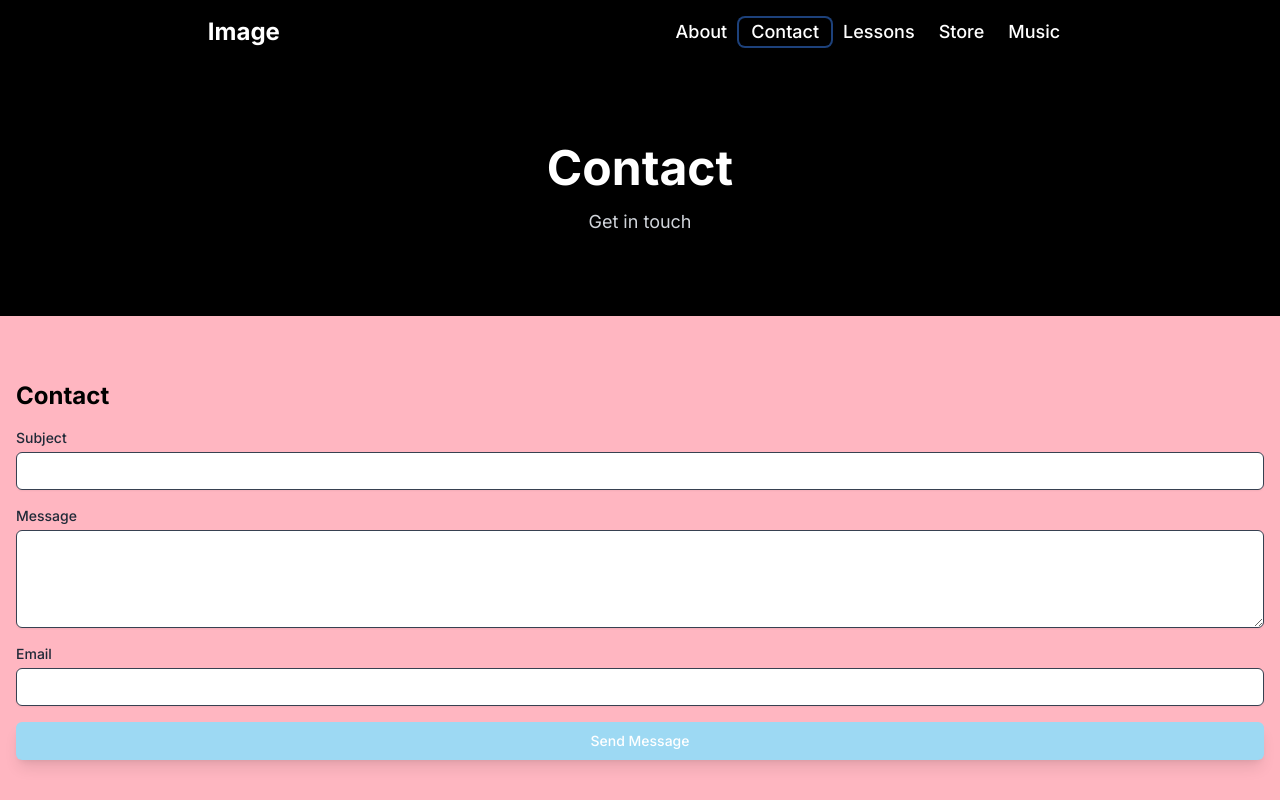
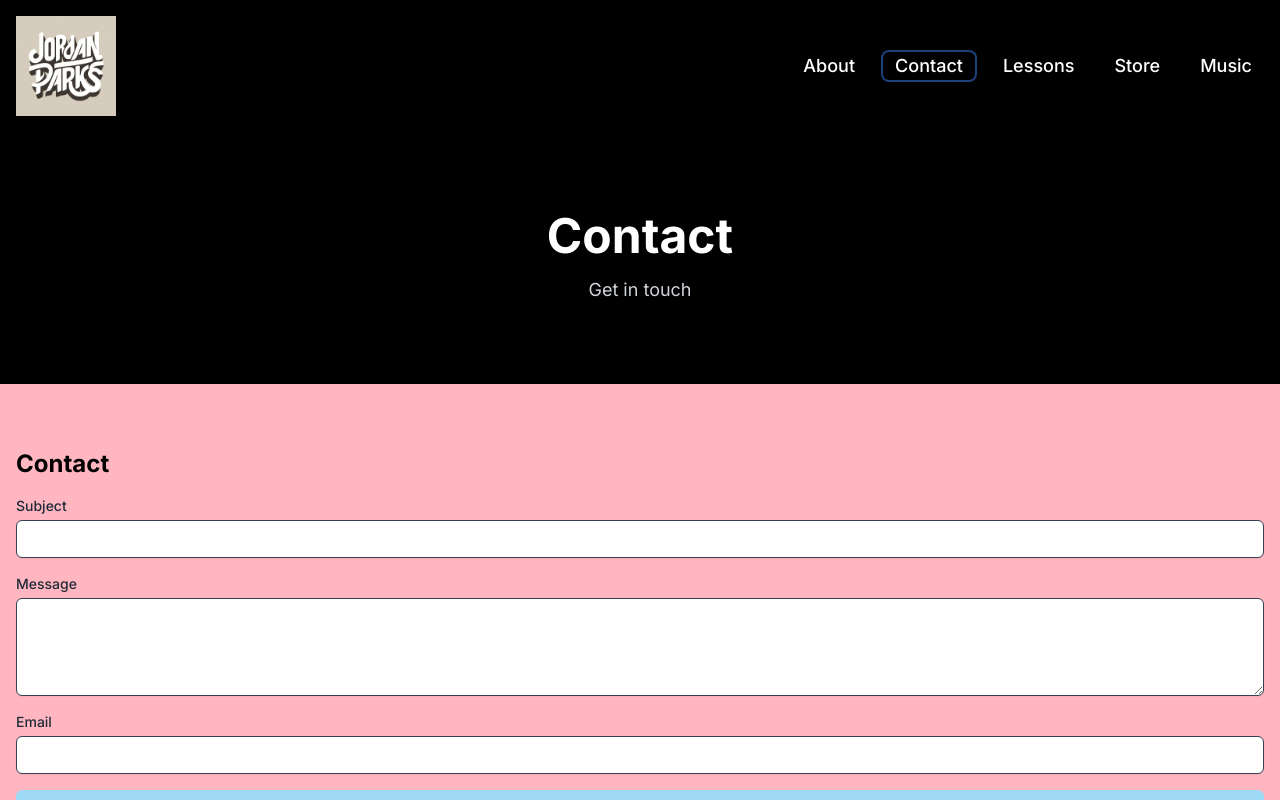
Before and after one commit to chiltom/jordanparks-site, a Next.js app: page /contact in a window 1280 px wide. Built offline with nearby package versions, Linux system fonts and the light colour scheme.

Commit message:
updated navbar with toggle

```diff
--- a/app/ui/navigation/NavLinks.tsx
+++ b/app/ui/navigation/NavLinks.tsx
@@ -28,18 +28,22 @@ const links = [
   },
 ];
 
-const NavLinks = (): ReactElement => {
+const NavLinks = ({ isMobile }: { isMobile: boolean }): ReactElement => {
   const pathname: string = usePathname();
 
   return (
-    <div className="flex flex-row">
+    <div
+      className={
+        isMobile ? "flex flex-col items-end space-y-2" : "flex flex-row space-x-4"
+      }
+    >
       {links.map((link) => {
         return (
           <Link
             key={link.name}
             href={link.href}
             className={clsx(
-              "flex grow items-center justify-center gap-2 rounded-md text-textPrimary px-1 text-sm font-medium md:px-3 md:text-lg",
+              "flex items-center justify-center gap-2 rounded-md text-textPrimary px-1 text-sm font-medium md:px-3 md:text-lg",
               {
                 "ring-accent ring-2": pathname === link.href,
               }
--- a/app/ui/navigation/SiteFooter.tsx
+++ b/app/ui/navigation/SiteFooter.tsx
@@ -2,8 +2,8 @@ import { ReactElement } from "react";
 
 const Footer: React.FC = (): ReactElement => {
   return (
-    <footer className="bg-navbarBackground border-t border-secondary text-center p-4">
-      <p className="text-textSecondary">
+    <footer className="text-center p-4">
+      <p className="text-white">
         &copy; 2024 Jordan Parks. All rights reserved.
       </p>
     </footer>
--- a/app/ui/navigation/SiteNavbar.tsx
+++ b/app/ui/navigation/SiteNavbar.tsx
@@ -1,18 +1,41 @@
-import { ReactElement } from "react";
+"use client";
+
+import { ReactElement, useState } from "react";
 import Link from "next/link";
 import NavLinks from "./NavLinks";
+import Image from "next/image";
+import Brand from "@/public/brand.webp";
+import ToggleIcon from "@/public/flower-icon.png"; // Update with the correct path to your image
 
 const Navbar = (): ReactElement => {
+  const [isOpen, setIsOpen] = useState(false);
+
+  const handleToggle = () => {
+    setIsOpen(!isOpen);
+  };
+
   return (
     <nav className="p-4">
-      <div className="container mx-auto flex justify-around items-center">
+      <div className="container mx-auto flex justify-between items-center">
         <div className="text-textPrimary text-xl font-bold md:text-2xl">
-          <Link href="/">Image</Link>
+          <Link href="/">
+            <Image src={Brand} alt="Jordan Parks" width={100} height={50} />
+          </Link>
         </div>
-        <div className="space-x-4">
-          <NavLinks />
+        <div className="hidden md:flex space-x-4">
+          <NavLinks isMobile={false} />
+        </div>
+        <div className="md:hidden">
+          <button onClick={handleToggle} className="focus:outline-none">
+            <Image src={ToggleIcon} alt="Menu Toggle" width={30} height={30} />
+          </button>
         </div>
       </div>
+      {isOpen && (
+        <div className="md:hidden">
+          <NavLinks isMobile={true} />
+        </div>
+      )}
     </nav>
   );
 };
```
Also changed, not shown: public/brand.webp (added).
